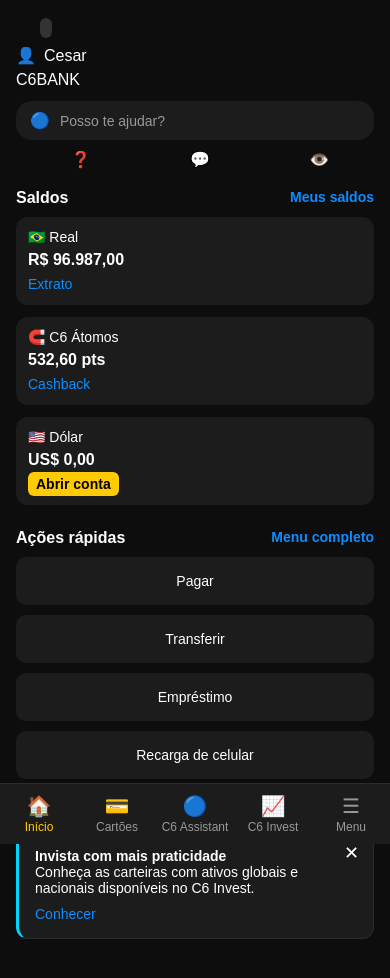
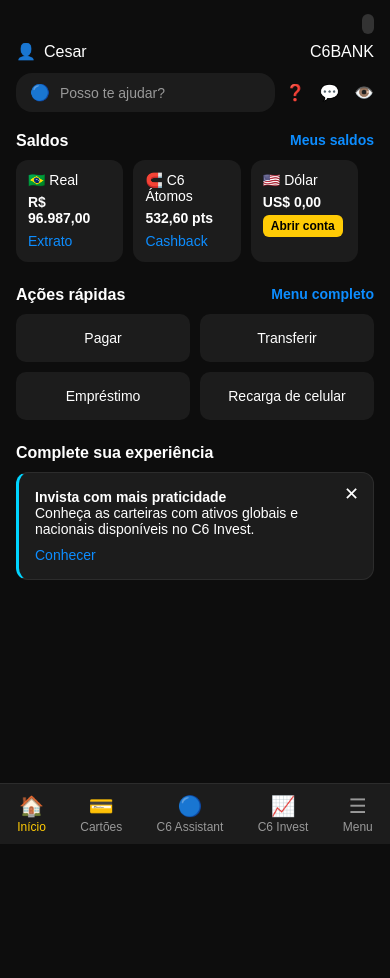
Before and after one commit to raszec/c6fakepage, a plain HTML site: page index.html in a window 390 px wide. After the commit the page ends 844 px from the top, so only its background shows below. Drawn offline with Linux system fonts and the light colour scheme.

Commit message:
Update style.css

```diff
--- a/style.css
+++ b/style.css
@@ -12,6 +12,7 @@
   padding-bottom: 80px;
 }
 
+/* TOPO */
 .top-bar {
   display: flex;
   justify-content: space-between;
@@ -30,6 +31,7 @@
   color: red;
 }
 
+/* PERFIL */
 .profile-section {
   display: flex;
   justify-content: space-between;
@@ -48,6 +50,7 @@
   font-weight: 500;
 }
 
+/* ASSISTENTE */
 .assistant-section {
   display: flex;
   justify-content: space-between;
@@ -75,6 +78,7 @@
   font-size: 16px;
 }
 
+/* SALDOS */
 .saldos {
   margin-bottom: 24px;
 }
@@ -111,7 +115,7 @@
 }
 
 .card .value {
-  font-size: 16px;
+  font-size: 14px; /* REDUZIDO */
   font-weight: bold;
   margin-bottom: 6px;
   display: block;
@@ -129,8 +133,10 @@
   padding: 4px 8px;
   border-radius: 6px;
   font-weight: bold;
+  font-size: 12px; /* REDUZIDO */
 }
 
+/* AÇÕES RÁPIDAS */
 .acoes-rapidas {
   margin-top: 24px;
 }
@@ -161,6 +167,7 @@
   font-size: 14px;
 }
 
+/* EXPERIÊNCIA */
 .experiencia {
   margin-top: 24px;
 }
@@ -195,6 +202,7 @@
   cursor: pointer;
 }
 
+/* MENU INFERIOR */
 .menu-inferior {
   position: fixed;
   bottom: 0;
@@ -223,60 +231,3 @@
   font-size: 20px;
   margin-bottom: 2px;
 }
-
-/* RESPONSIVIDADE */
-@media (max-width: 600px) {
-  .cards {
-    flex-direction: column;
-    gap: 12px;
-  }
-
-  .card {
-    width: 100%;
-  }
-
-  .acoes-grid {
-    flex-direction: column;
-  }
-
-  .acao {
-    width: 100%;
-  }
-
-  .assistant-section {
-    flex-direction: column;
-    align-items: stretch;
-    gap: 10px;
-  }
-
-  .search-bar {
-    width: 100%;
-  }
-
-  .assistant-options {
-    display: flex;
-    justify-content: space-around;
-  }
-
-  .top-bar {
-    flex-direction: column;
-    align-items: flex-start;
-    gap: 4px;
-  }
-
-  .profile-section {
-    flex-direction: column;
-    align-items: flex-start;
-    gap: 6px;
-  }
-
-  .menu-inferior {
-    flex-wrap: wrap;
-    justify-content: space-evenly;
-  }
-
-  .menu-inferior .item {
-    flex: 1 1 20%;
-    text-align: center;
-  }
-}
```
